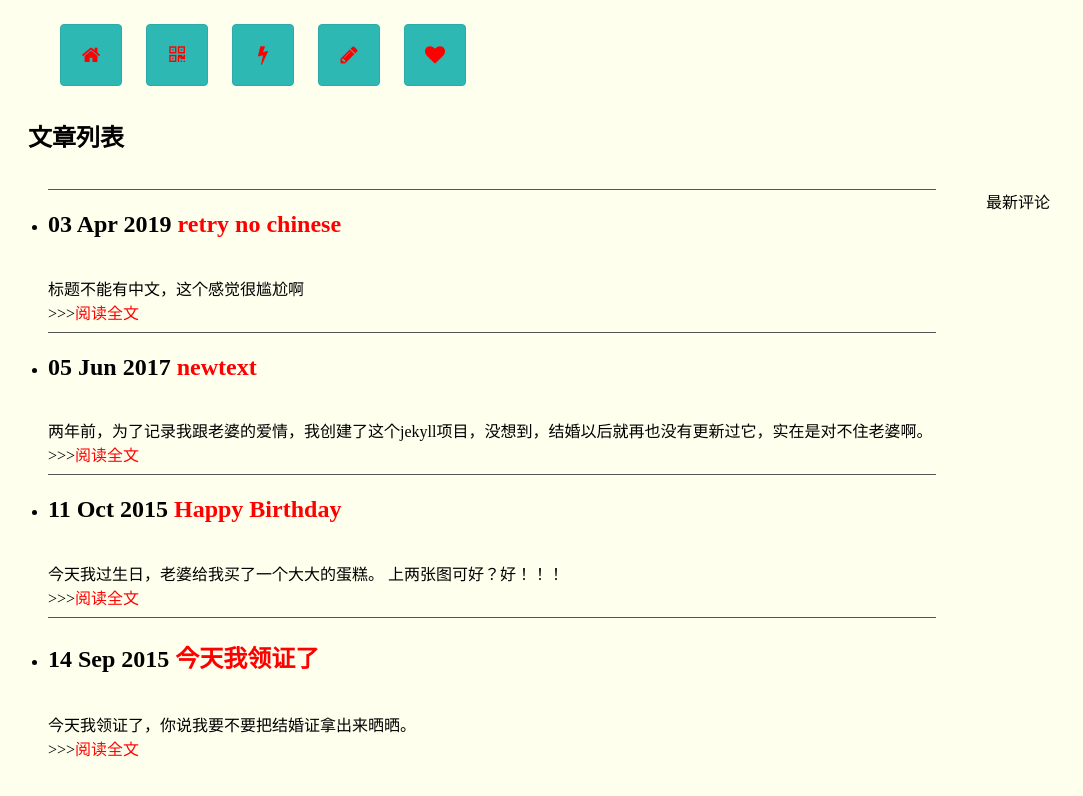
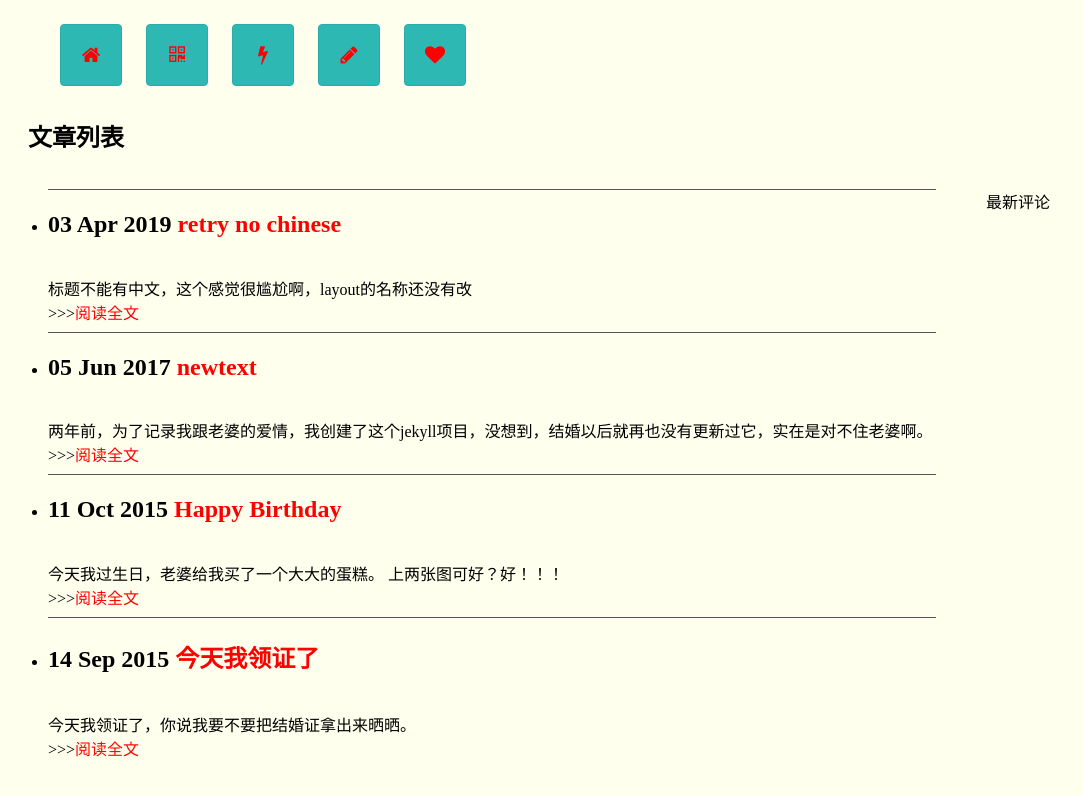
Before and after one commit to duoluoxiaosheng/jekyll_demo, a Jekyll site: the page built from blog.html, in a window 1280 px wide. Shown: the top 796 px of the page, without its empty margins (0-1083 px from the left). Built offline with Jekyll 4.4.1, drawn with Linux system fonts in a browser that asks for light colours; comment, search, counter and statistics services are not loaded; a style sheet for code colours, icons or effects is not loaded.

Commit message:
Update Post “2019-04-03-retry-no-chinese”

```diff
--- a/_posts/2019-04-03-retry-no-chinese.md
+++ b/_posts/2019-04-03-retry-no-chinese.md
@@ -2,4 +2,4 @@
 layout: post
 title: retry no chinese
 ---
-标题不能有中文，这个感觉很尴尬啊
+标题不能有中文，这个感觉很尴尬啊，layout的名称还没有改
```
